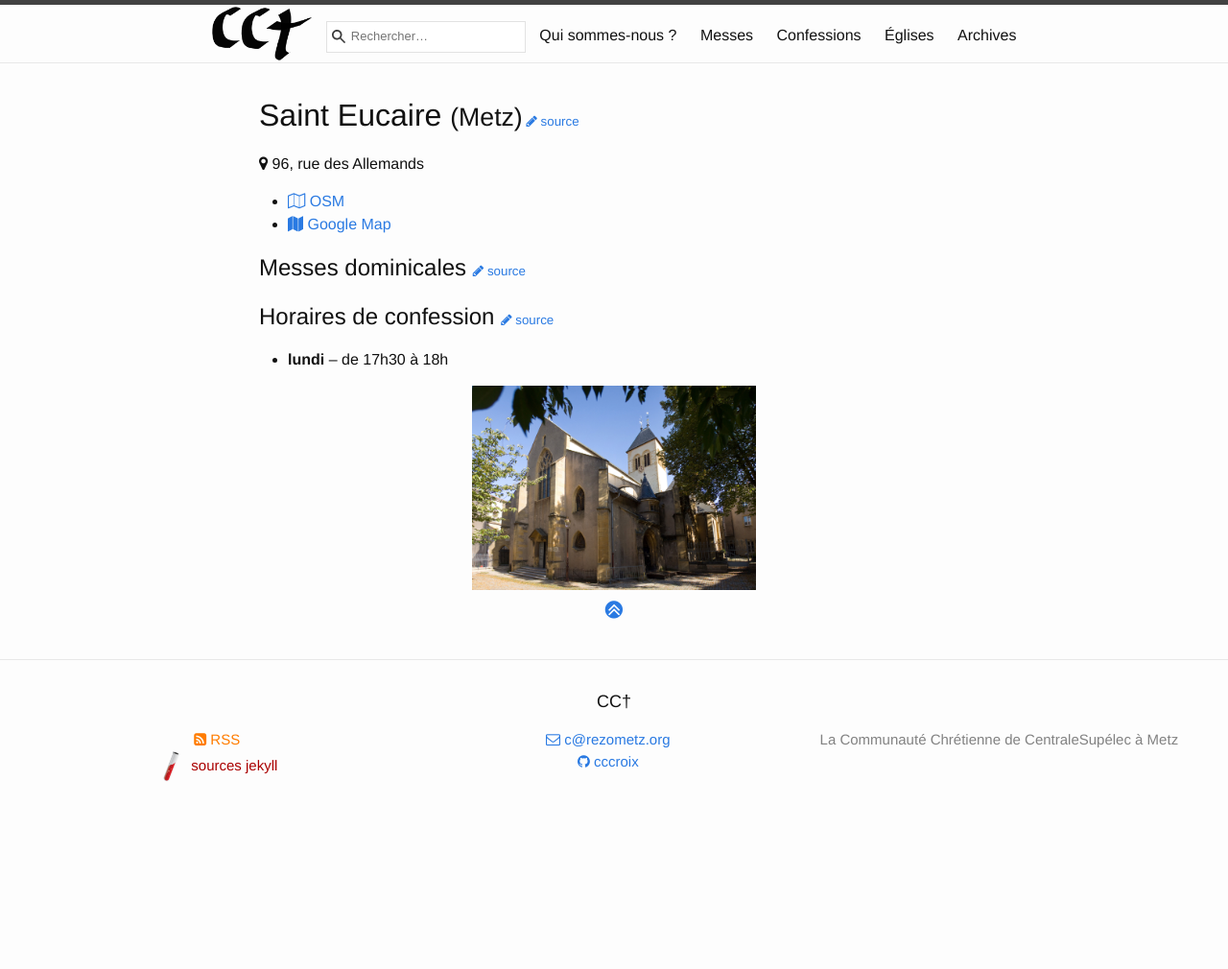
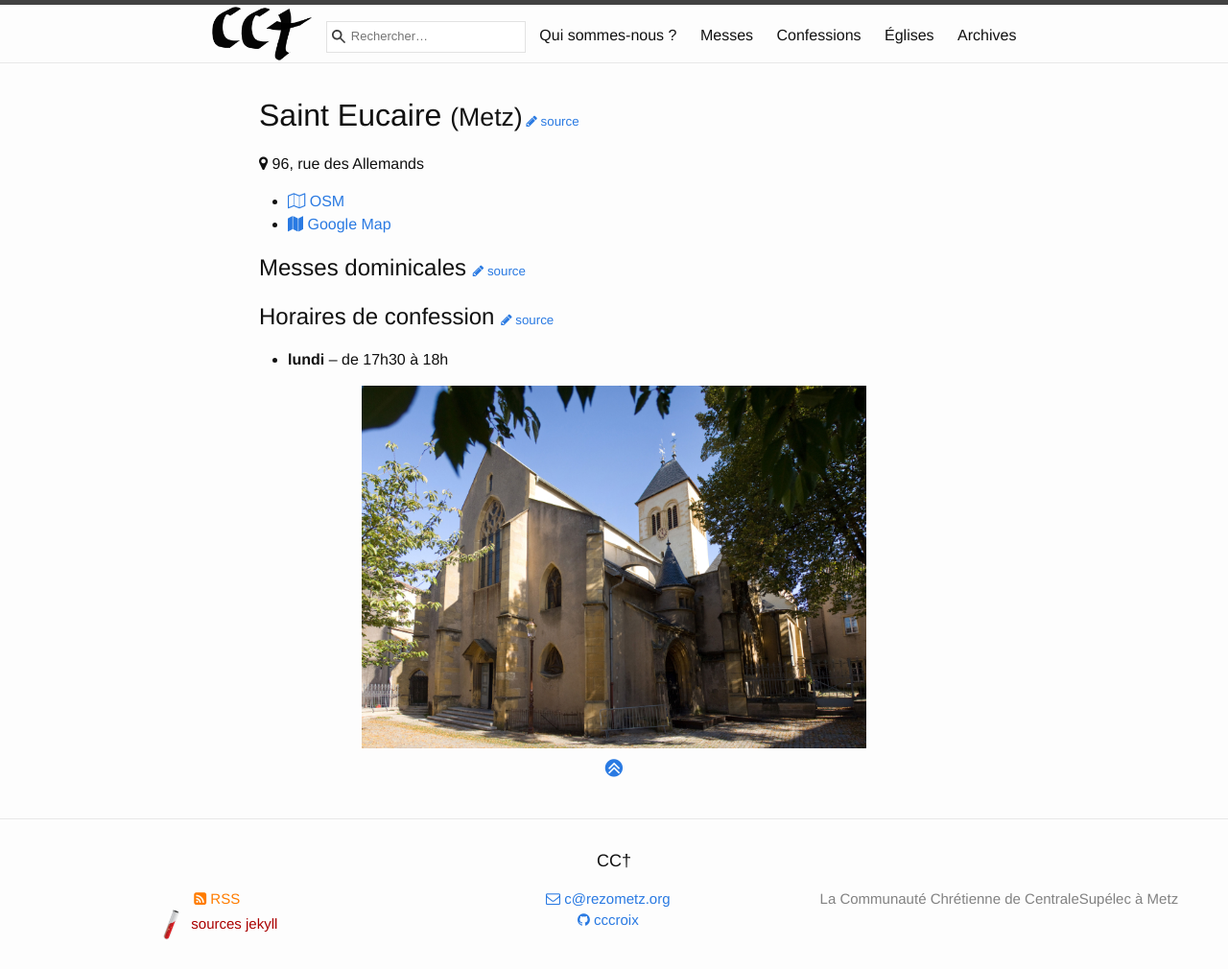
Before and after one commit to cccroix/cccroix.github.io, a Jekyll site: the page built from _eglises/eucaire.md, in a window 1280 px wide. Shown: the whole page at 96% size. Built offline with Jekyll 4.4.1, drawn with Linux system fonts in a browser that asks for light colours; nearby versions of some CDN libraries; before the commit the page ends 900 px from its top, so only the background shows below that.

Commit message:
improves the scaling of the church picts

```diff
--- a/_layouts/eglise.html
+++ b/_layouts/eglise.html
@@ -61,7 +61,7 @@ layout: default
 {% endfor %}
 </ul>
 
-<center><img alt="{{ page.key }}" lowsrc="/img/eglises/{{ page.key }}.low.jpg" src="/img/eglises/{{ page.key }}.progr.jpg" class="intense" width="40%"></center>
+<center><img alt="{{ page.key }}" lowsrc="/img/eglises/{{ page.key }}.low.jpg" src="/img/eglises/{{ page.key }}.progr.jpg" class="intense church"></center>
 
 <article class="eglise-content">
 {{ content }}
--- a/_sass/_base.scss
+++ b/_sass/_base.scss
@@ -314,3 +314,12 @@ pre {
 .intense {
     cursor: url('/css/plus_cursor.png') 25 25, auto;
 }
+
+
+/**
+* church pictures
+*/
+img.church {
+    max-width: 95%;
+    max-height: $church-max-height;
+}
--- a/css/main.scss
+++ b/css/main.scss
@@ -31,6 +31,9 @@ $content-width:    800px;
 $on-palm:          600px;
 $on-laptop:        800px;
 
+// for the church pictures
+$church-max-height: 10cm;
+
 
 
 // Using media queries with like this:
```
